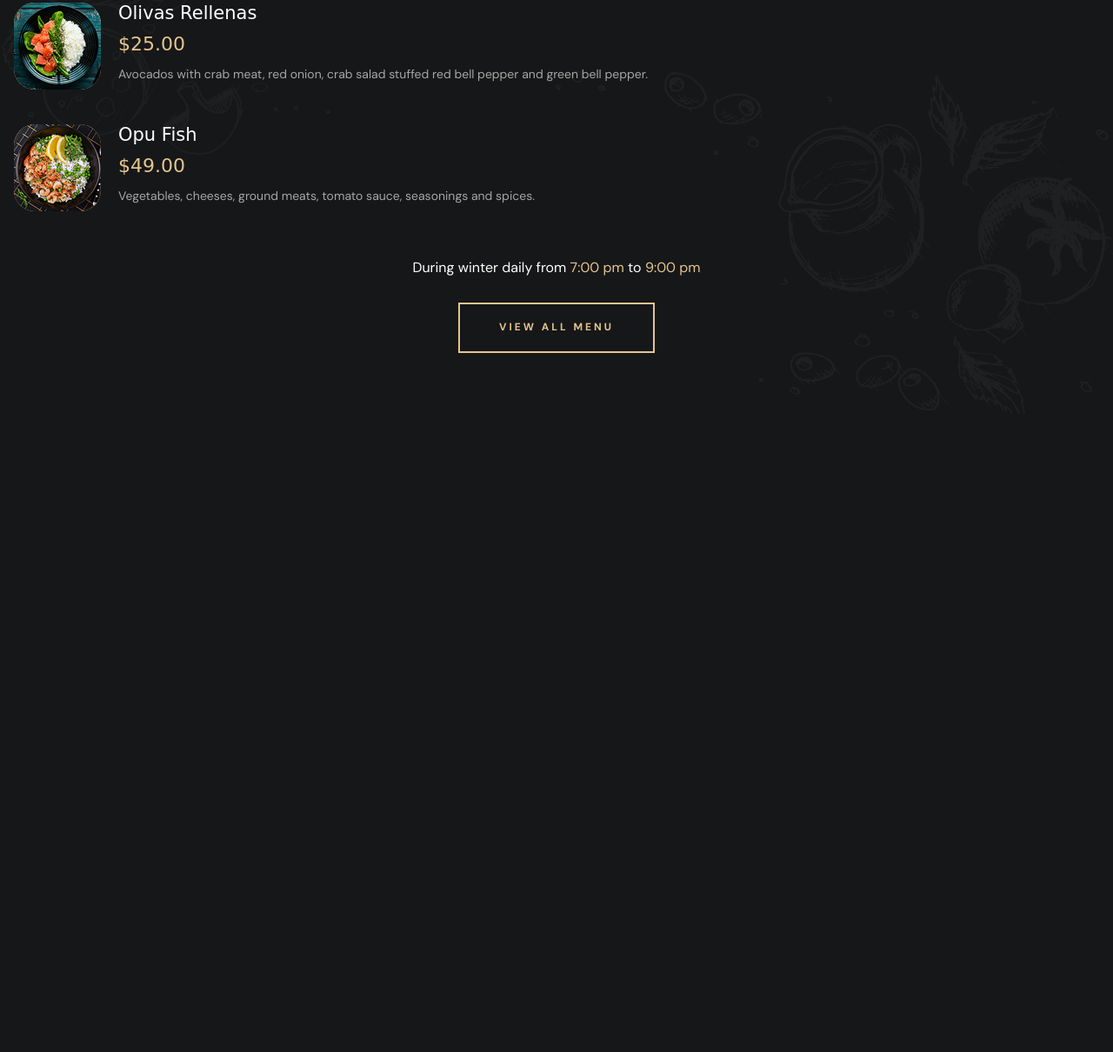
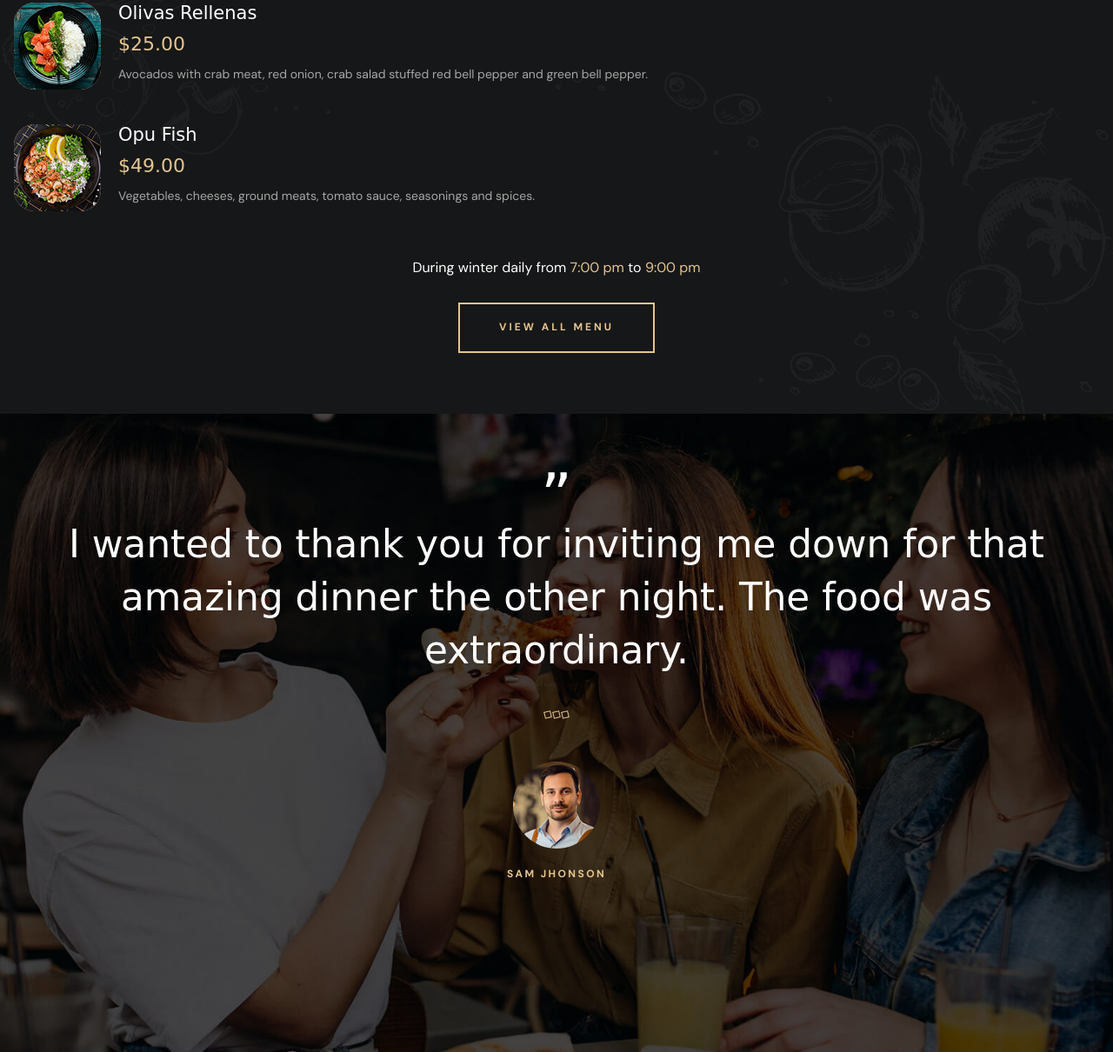
Before and after one commit to SanketLV/Grilli, a plain HTML site: page index.html in a window 1280 px wide. Shown: the part 10790-12000 px from the top of the page at 87% size. Before the commit the page ends 11266 px from the top, so only its background shows below. Drawn offline with nearby package versions, Linux system fonts and the light colour scheme; a web font is replaced by a local one.

Commit message:
testimonials section added.

```diff
--- a/assets/css/style.css
+++ b/assets/css/style.css
@@ -512,6 +512,12 @@ body.nav-active {
   50% {
     transform: translateY(30px);
   }
+}
+
+.has-bg-image {
+  background-repeat: no-repeat;
+  background-size: cover;
+  background-position: center;
 }
 
 
@@ -1224,6 +1230,41 @@ body.nav-active {
   #TESTIMONIALS
 \*-----------------------------------*/
 
+.testi {
+  padding-block-end: 340px;
+  position: static;
+}
+
+.testi .quote {
+  font-size: 7rem;
+  font-family: var(--fontFamily-forum);
+  line-height: 0.7em;
+}
+
+.testi .wrapper {
+  display: flex;
+  justify-content: center;
+  gap: 2px;
+  margin-block: 40px 50px;
+}
+
+.testi .separator {
+  animation: rotate360 15s linear infinite;
+}
+
+.profile .img {
+  margin-inline: auto;
+  border-radius: var(--radius-circle);
+  margin-block-end: 15px;
+}
+
+.testi .profile-name {
+  color: var(--gold-crayola);
+  font-weight: var(--weight-bold);
+  text-transform: uppercase;
+  letter-spacing: var(--letterSpacing-3);
+}
+
 
 
 
--- a/index.html
+++ b/index.html
@@ -703,6 +703,38 @@
       </section>
 
 
+      <!--
+        - #TESTIMONIALS
+      -->
+
+      <section class="section testi text-center has-bg-image"
+        style="background-image: url('./assets/images/testimonial-bg.jpg');" aria-label="testimonials">
+        <div class="container">
+
+          <div class="quote">”</div>
+
+          <p class="headline-2 testi-text">
+            I wanted to thank you for inviting me down for that amazing dinner the other night. The food was
+            extraordinary.
+          </p>
+
+          <div class="wrapper">
+            <div class="separator"></div>
+            <div class="separator"></div>
+            <div class="separator"></div>
+          </div>
+
+          <div class="profile">
+            <img src="./assets/images/testi-avatar.jpg" width="100" height="100" loading="lazy" alt="Sam Jhonson"
+              class="img">
+
+            <p class="label-2 profile-name">Sam Jhonson</p>
+          </div>
+
+        </div>
+      </section>
+
+
     </article>
   </main>
 
```
